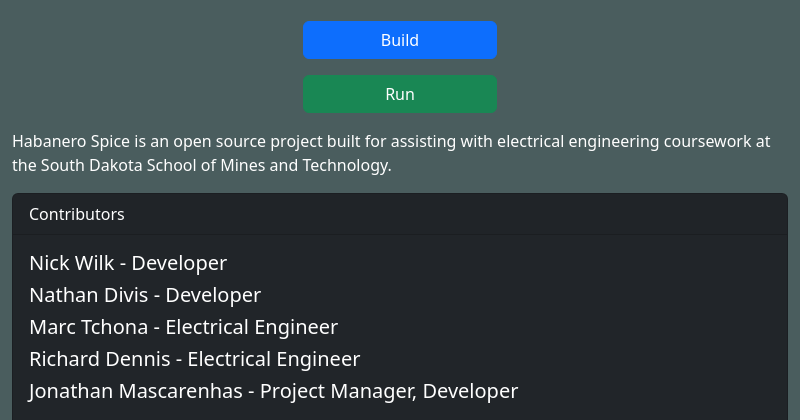
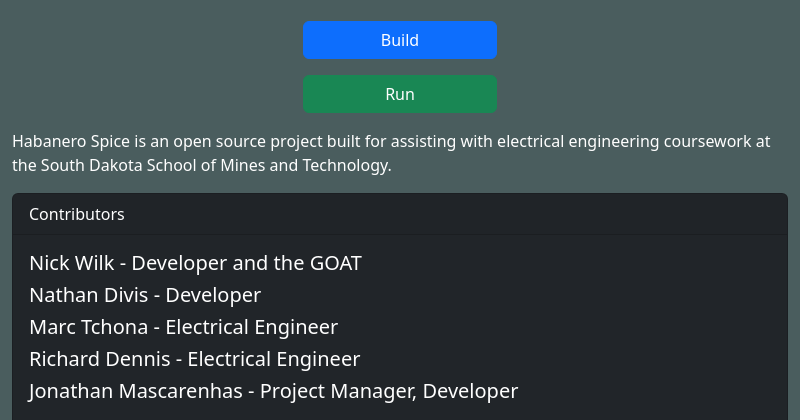
Before and after one commit to JonathanAlexMasc/SDSMT-Spice, an Electron app: page index.html in a window 800 px wide. Shown: the part 380-800 px from the top of the page. Drawn offline with nearby package versions, Linux system fonts and the light colour scheme; no server answers.

Commit message:
final fix auto updates

```diff
--- a/Loader.js
+++ b/Loader.js
@@ -6,8 +6,6 @@
 const os = require('os');
 const { exec } = require('child_process');
 const { updateElectronApp } = require('update-electron-app')
-updateElectronApp()
-
 
 let win;
 
@@ -244,3 +242,5 @@
   // Load the Run page
   loadRunPage();
 });
+
+updateElectronApp()
--- a/index.html
+++ b/index.html
@@ -25,7 +25,7 @@
                 <div class="card text-white bg-dark mb-3" style="max-width: 100%;">
                     <div class="card-header">Contributors</div>
                     <div class="card-body">
-                        <h5 class="card-title">Nick Wilk - Developer</h5>
+                        <h5 class="card-title">Nick Wilk - Developer and the GOAT</h5>
                         <h5 class="card-title">Nathan Divis - Developer</h5>
                         <h5 class="card-title">Marc Tchona - Electrical Engineer</h5>
                         <h5 class="card-title">Richard Dennis - Electrical Engineer</h5>
--- a/package.json
+++ b/package.json
@@ -1,6 +1,6 @@
 {
   "name": "sdm-spice",
-  "version": "1.0.6",
+  "version": "1.0.3",
   "description": "Electronic Circuit Simulator",
   "main": "Loader.js",
   "scripts": {
```
